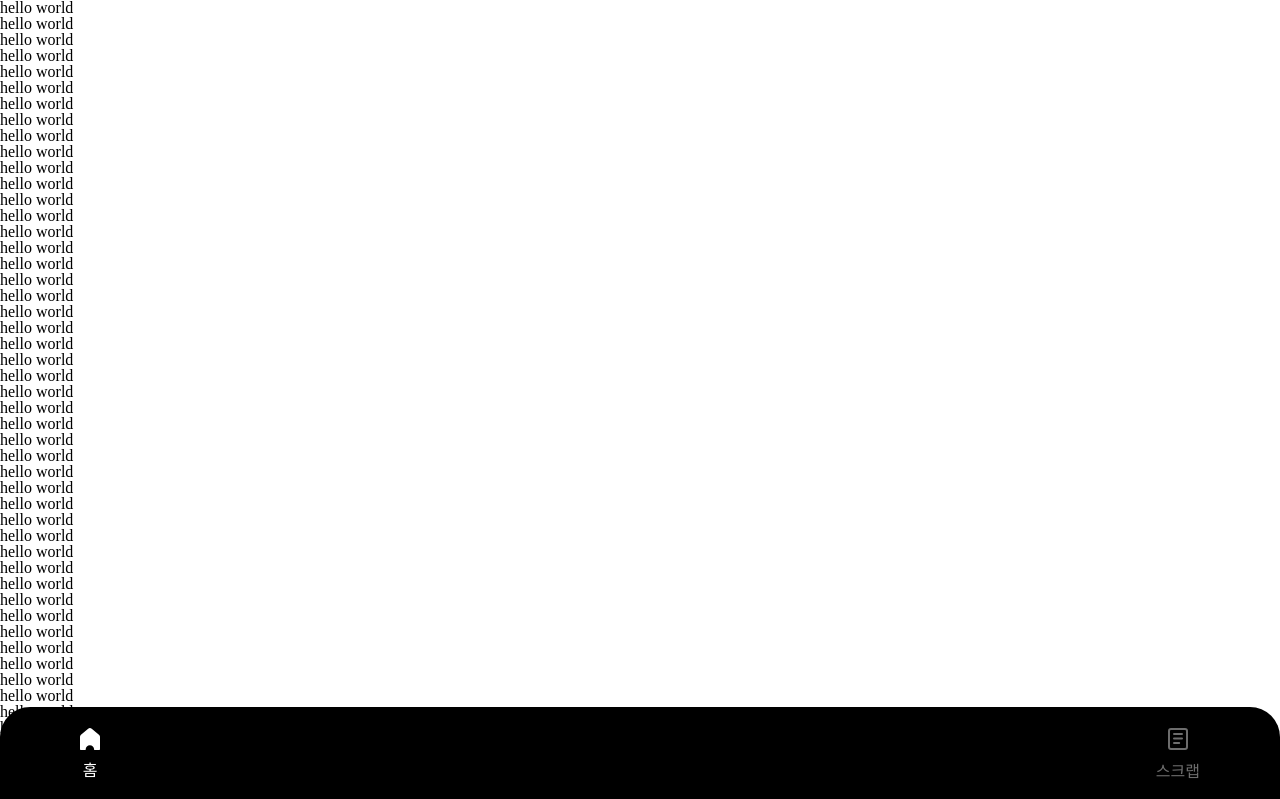
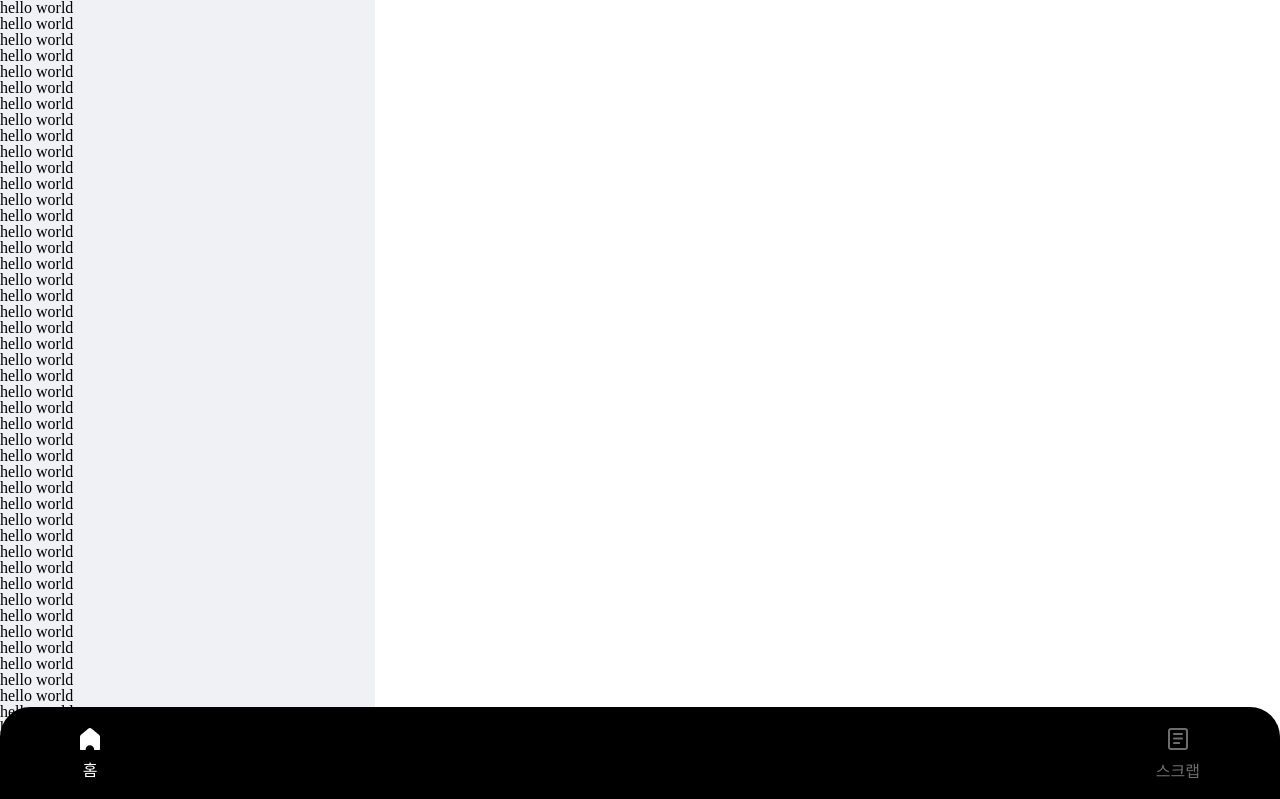
Before and after one commit to 11t518s/news, a React (Create React App) app: page / in a window 1280 px wide. Shown: the top 799 px of the page. Built offline with nearby package versions, Linux system fonts and the light colour scheme.

Commit message:
fix: 바텀 네비게이션 css수정 2

```diff
--- a/src/components/common/LayoutWithBottomNavigation.tsx
+++ b/src/components/common/LayoutWithBottomNavigation.tsx
@@ -31,7 +31,7 @@ const LayoutWithBottomNavigation = ({ children }: Props) => {
           iconComponent={(color: string) => (
             <bottomNavigationImages.homeIconComponent color={color} />
           )}
-          title={"홈 "}
+          title={"홈"}
         />
         <BottomNavigation.Tab
           route={BottomTabRouteEnum.scrap}
@@ -50,8 +50,11 @@ export default LayoutWithBottomNavigation;
 const Container = styled.div`
   width: 375px;
   height: 100vh;
+  overflow: hidden;
+  background-color: ${({ theme }) => theme.color.background};
 `;
 const ContentContainer = styled.div<{ excludeHeight: number }>`
   padding-bottom: ${({ excludeHeight }) => `${excludeHeight}px`};
-  height: ${({ excludeHeight }) => `calc(100vh -${excludeHeight}px)`};
+  overflow: scroll;
+  height: ${({ excludeHeight }) => `calc(100vh - ${excludeHeight}px)`};
 `;
--- a/src/theme.ts
+++ b/src/theme.ts
@@ -8,6 +8,7 @@ const color = {
   subSkyBlue: "#82B0F4",
   gray: "#C4C4C4",
   darkGray: "#6D6D6D",
+  background: "#F0F1F4",
 };
 const theme: DefaultTheme = {
   color,
```
